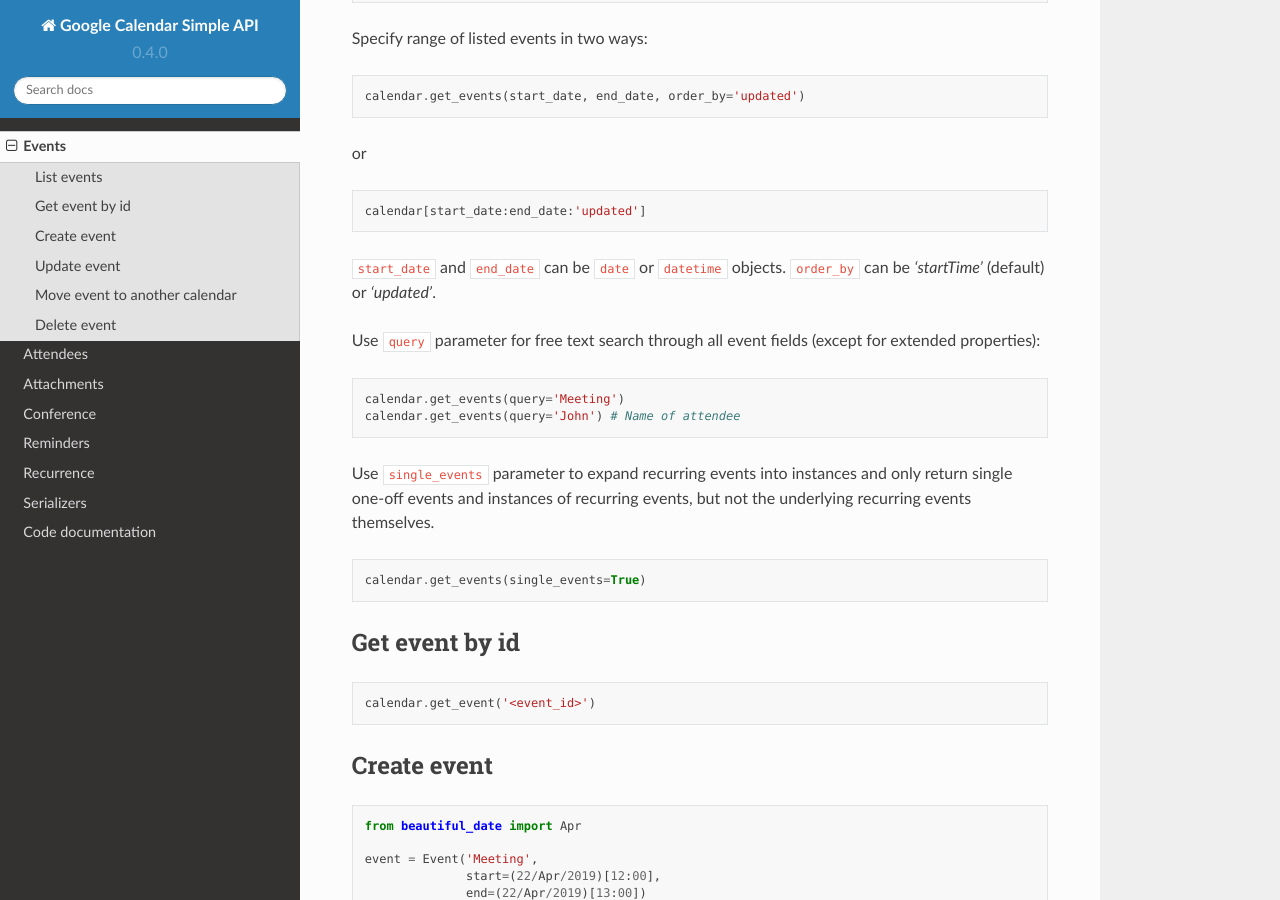
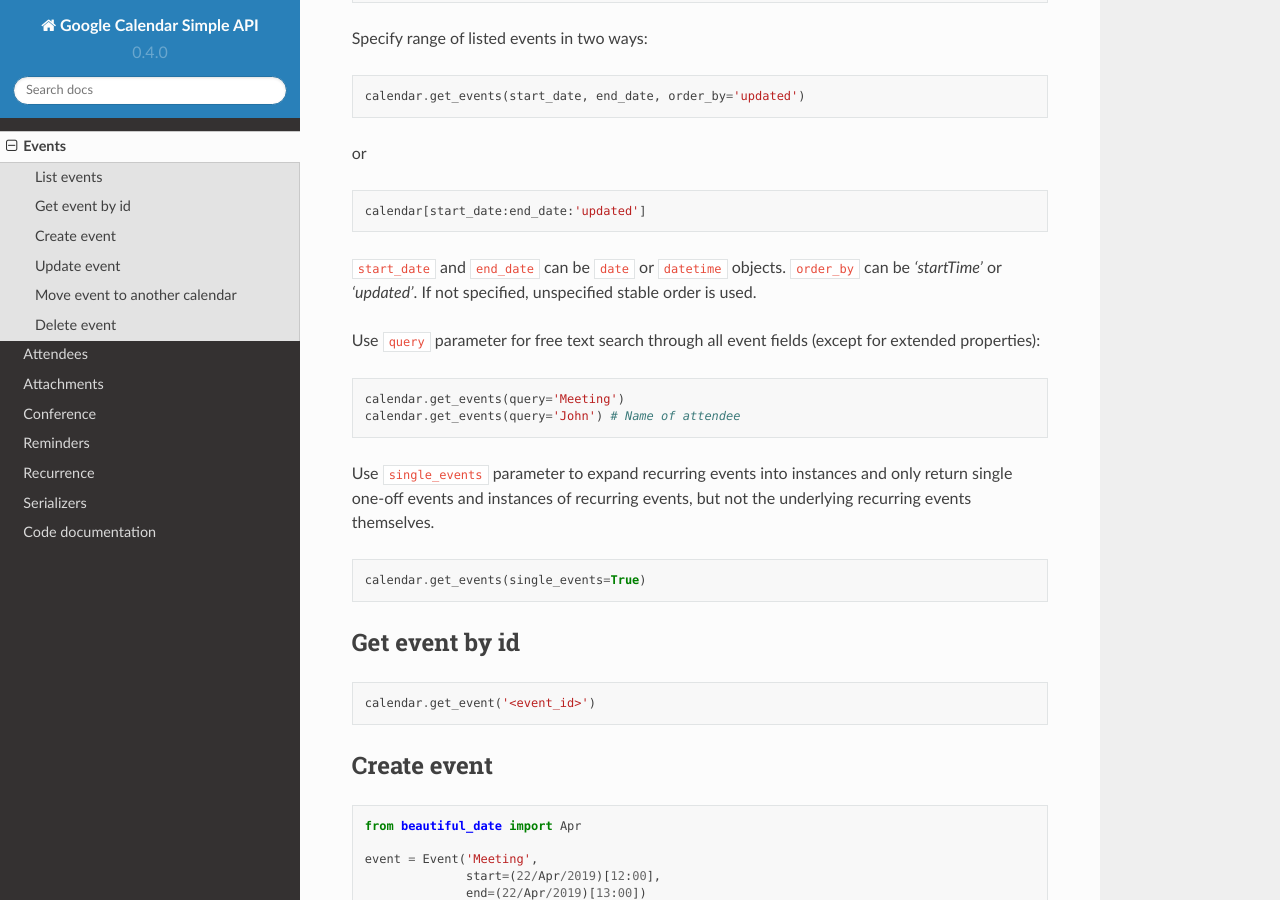
Before and after one commit to kuzmoyev/google-calendar-simple-api, a Sphinx documentation site: the page built from docs/source/event.rst, in a window 1280 px wide and 900 px high, scrolled down 639 px. Built offline with Sphinx 7.4.7 and the Read the Docs theme 2.0.0, drawn with Linux system fonts in a browser that asks for light colours; pages that are not in the unit, such as notebooks, are missing from menus.

Commit message:
Change default ordering in get_events

```diff
--- a/docs/source/event.rst
+++ b/docs/source/event.rst
@@ -39,8 +39,8 @@
 
     calendar[start_date:end_date:'updated']
 
-``start_date`` and ``end_date`` can be ``date`` or ``datetime`` objects. ``order_by`` can be `'startTime'` (default)
-or `'updated'`.
+``start_date`` and ``end_date`` can be ``date`` or ``datetime`` objects. ``order_by`` can be `'startTime'`
+or `'updated'`. If not specified, unspecified stable order is used.
 
 
 Use ``query`` parameter for free text search through all event fields (except for extended properties):
```
Also changed, not shown: 1 other file.
